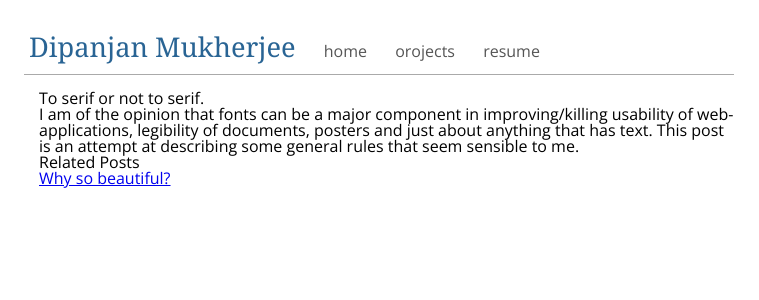
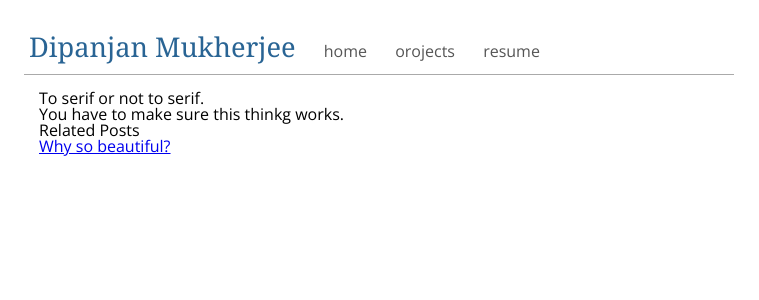
Before and after one commit to dmukhg/dotfiles, a Jekyll site: the page built from _posts/2012-01-07-fonts-what-are-they-good-for.markdown, in a window 1280 px wide. Shown: the top 300 px of the page, without its empty margins (261-1020 px from the left). Built offline with Jekyll 4.4.1, drawn with Linux system fonts in a browser that asks for light colours; Markdown is read by kramdown in place of the engine named in the settings.

Commit message:
dont' know
Signed-off-by: Dipanjan Mukherjee <dipanjan.mu@gmail.com>

```diff
--- a/_posts/2012-01-07-fonts-what-are-they-good-for.markdown
+++ b/_posts/2012-01-07-fonts-what-are-they-good-for.markdown
@@ -5,4 +5,4 @@ title: To serif or not to serif.
 
 ###{{ page.title }}
 
-I am of the opinion that fonts can be a major component in improving/killing usability of web-applications, legibility of documents, posters and just about anything that has text. This post is an attempt at describing some general rules that seem sensible to me.
+You have to make sure this thinkg works.
```
